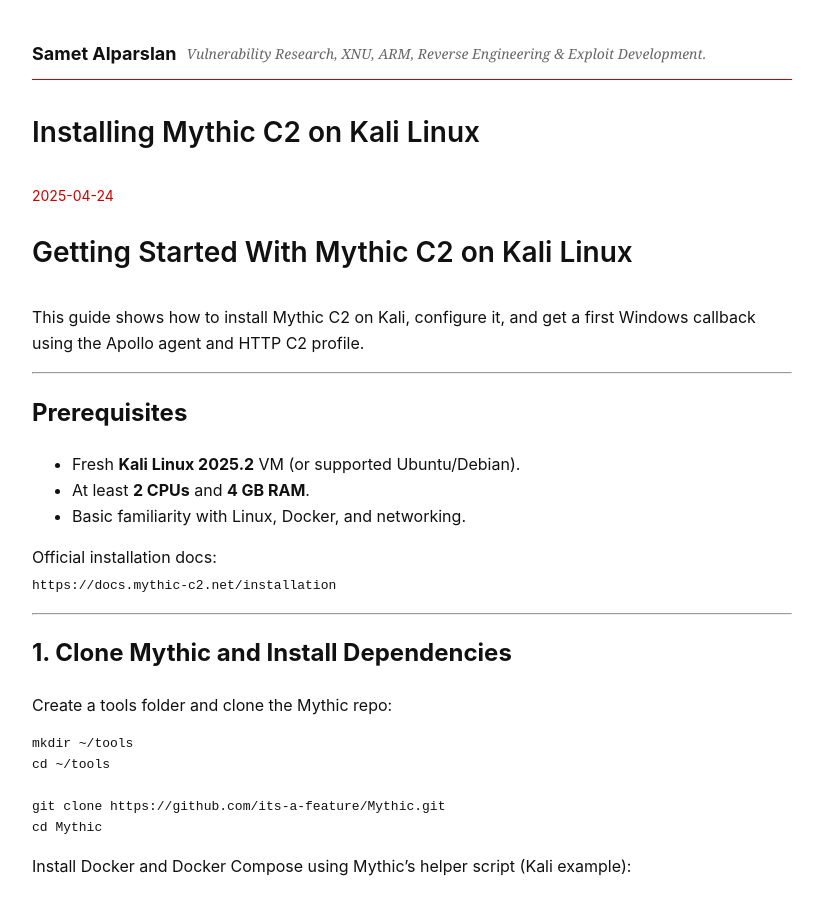
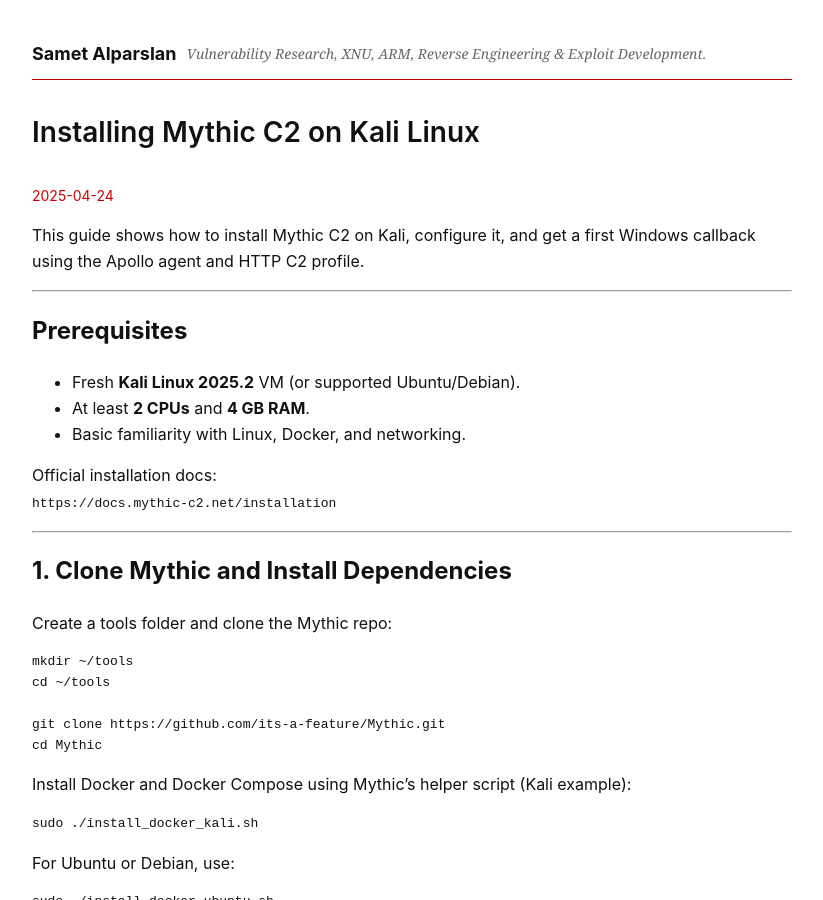
Before and after one commit to redmach/redmach.github.io, a Jekyll site: the page built from _posts/2025-04-24-MythicC2-Kali.md, in a window 1280 px wide and 900 px high. Shown: the whole window, without its empty margins (228-1051 px from the left). Built offline with Jekyll 4.4.1, drawn with Linux system fonts in a browser that asks for light colours.

Commit message:
Update 2025-04-24-MythicC2-Kali.md

```diff
--- a/_posts/2025-04-24-MythicC2-Kali.md
+++ b/_posts/2025-04-24-MythicC2-Kali.md
@@ -3,8 +3,6 @@ title: "Installing Mythic C2 on Kali Linux"
 date: 2025-04-24
 layout: post
 ---
-
-# Getting Started With Mythic C2 on Kali Linux
 
 This guide shows how to install Mythic C2 on Kali, configure it, and get a first Windows callback using the Apollo agent and HTTP C2 profile.
 
```
